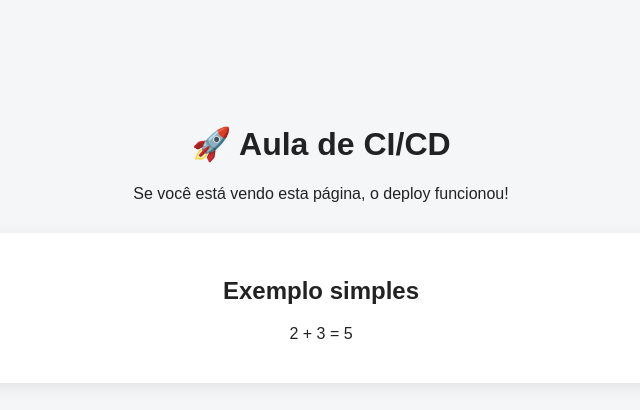
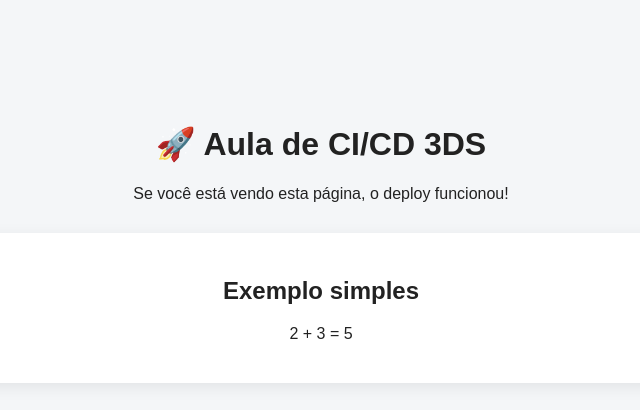
Before and after one commit to felipeigor30/aula-cicd-3ds, a website built with Vite: page index.html in a window 1280 px wide. Shown: the whole page, without its empty margins (319-959 px from the left). Built offline with nearby package versions, Linux system fonts and the light colour scheme.

Commit message:
Teste 3DS

```diff
--- a/index.html
+++ b/index.html
@@ -7,7 +7,7 @@
 </head>
 <body>
   <main class="container">
-    <h1>🚀 Aula de CI/CD</h1>
+    <h1>🚀 Aula de CI/CD 3DS</h1>
     <p>Se você está vendo esta página, o deploy funcionou!</p>
 
     <div class="card">
```
